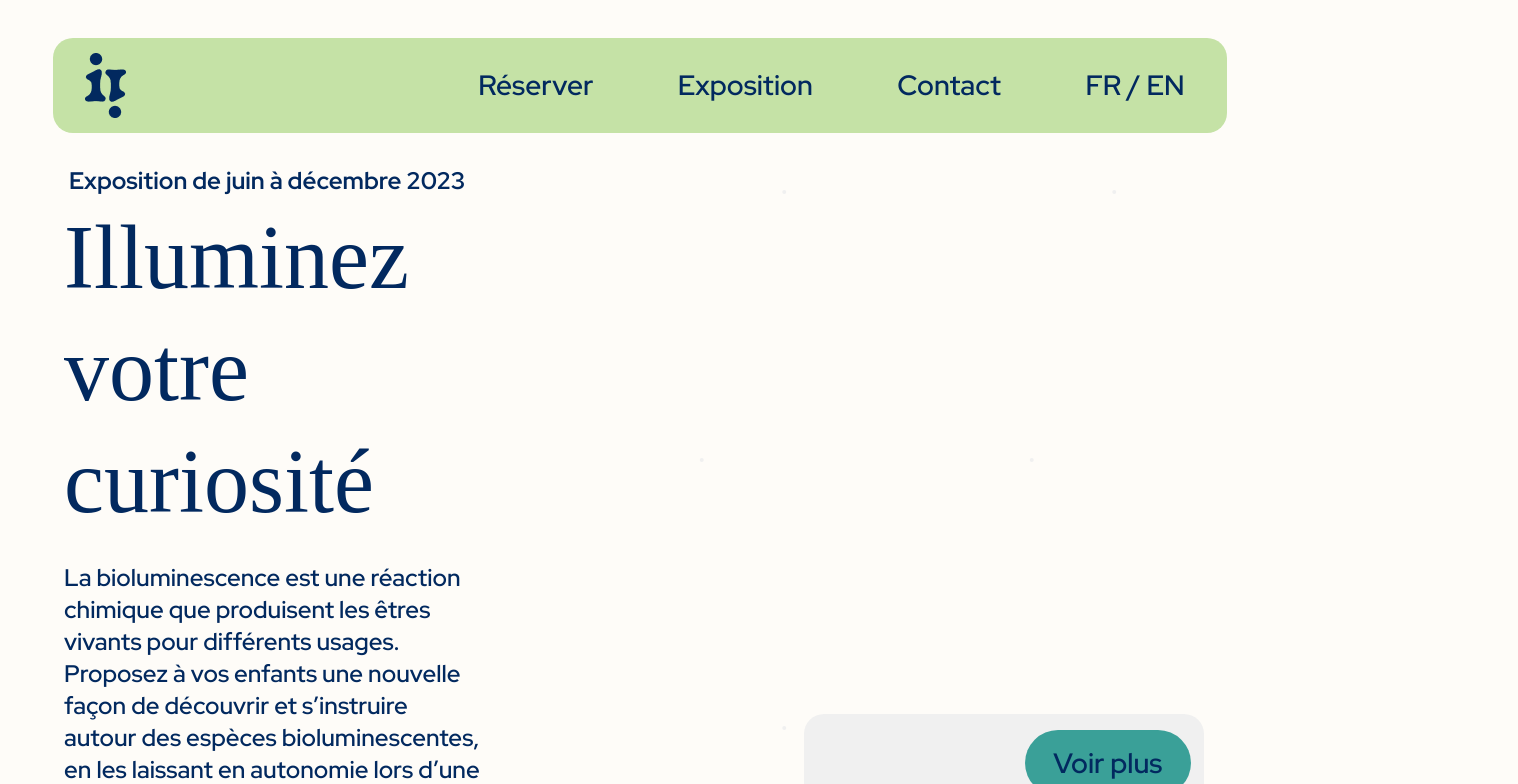
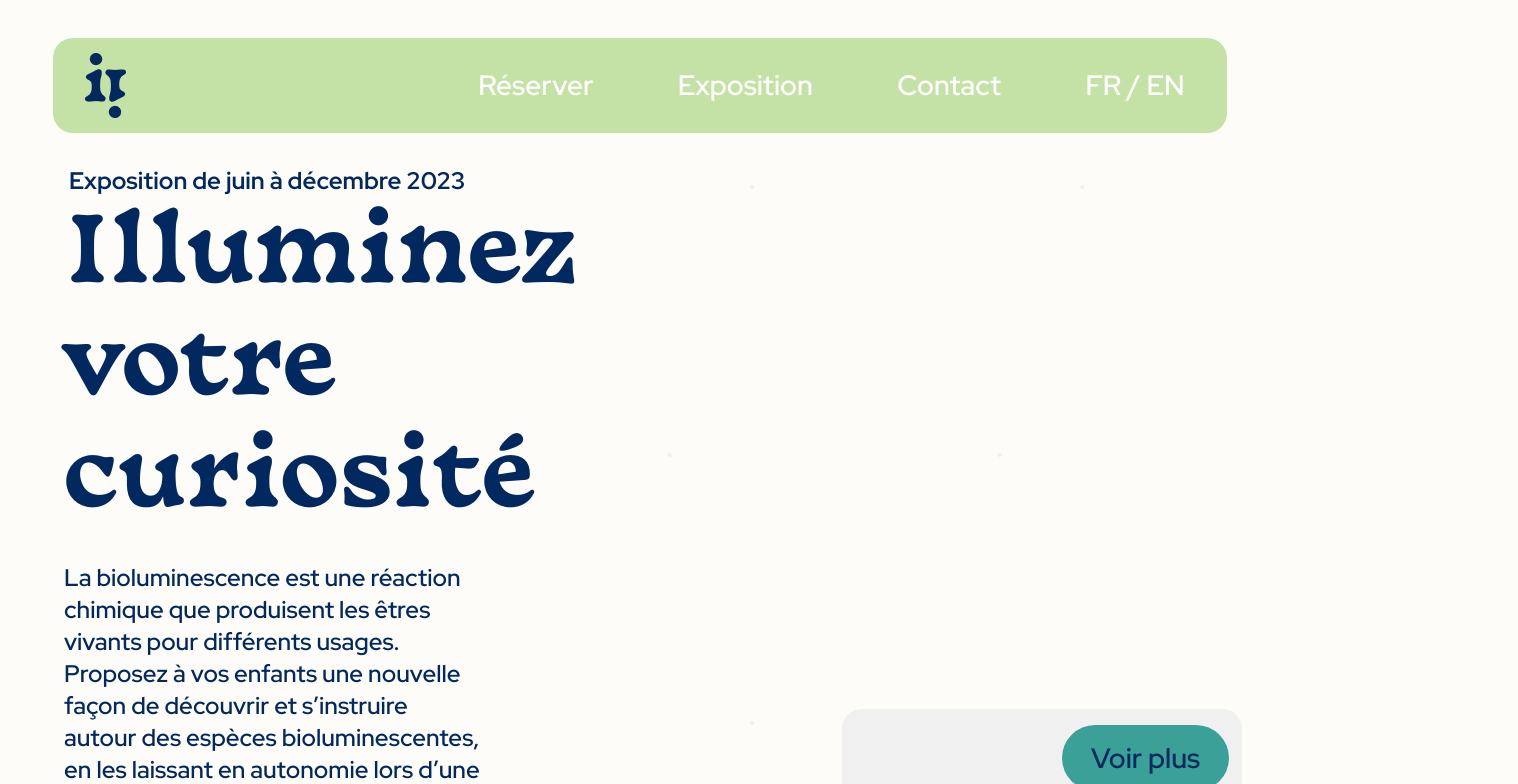
Before and after one commit to jo15122002/illuminez_votre_curiosite_site, a Nuxt app: page / in a window 1280 px wide. Shown: the top 784 px of the page, 1518 px wide, since content can reach past the window. Built offline with nearby package versions, Linux system fonts and the light colour scheme; no server answers; the database is empty.

Commit message:
Fix responsive

```diff
--- a/components/BookingSection.vue
+++ b/components/BookingSection.vue
@@ -406,7 +406,7 @@ watchEffect(() => {
     width: 100vw;
     margin-right: 0;
     margin-left: 0;
-    height: 150vh;
+    height: 200vh;
   }
   .afternoon {
     width: 50%;
@@ -425,9 +425,14 @@ watchEffect(() => {
   }
 
   .bg-calamar-img {
-    top: -55vh;
+    top: -50%;
     left: -20vw;
     width: 80%;
+    height: 100%;
+  }
+
+  .selected-date-range {
+    font-size: 1.5rem;
   }
 }
 </style>
--- a/components/FishCarouselLine.vue
+++ b/components/FishCarouselLine.vue
@@ -141,5 +141,14 @@ img {
   .seeMore {
     width: 50vw;
   }
+
+  .seeMoreButton {
+    font-size: 1rem;
+  }
+
+  .seeMoreDescription {
+    font-size: 1rem;
+    width: 80%;
+  }
 }
 </style>
--- a/components/navBar.vue
+++ b/components/navBar.vue
@@ -92,11 +92,13 @@ export default {
     display: none;
     align-items: center;
     justify-content: center;
+    z-index: 2;
 }
 
 @media (max-width: 1250px){
   .navbar-items-container{
-    flex-direction: column  ;
+    flex-direction: column;
+    font-size: 2rem;
   }
   .navbar{
     flex-direction: column;
@@ -105,6 +107,12 @@ export default {
     position: absolute;
     left: 0%;
     display: none;
+    z-index: 2;
+    top: 0;
+  }
+
+  .navbar-item {
+    font-size: 1rem;
   }
 
   .small {
--- a/pages/index.vue
+++ b/pages/index.vue
@@ -13,10 +13,10 @@
             <a href="#video" class="button videoButton flex-row">{{ $t('description.button.video') }} &nbsp; <div class="arrowsvg backBlue"></div></a>
           </div>
         </div>
+        <div class="carouselContainer">
+          <FishCarousel class="fishCarousel"></FishCarousel>
+        </div>
       </div>
-    </div>
-    <div class="carouselContainer">
-      <FishCarousel class="fishCarousel"></FishCarousel>
     </div>
   </div>
 
@@ -107,6 +107,14 @@ export default {
 @import url('https://fonts.googleapis.com/css2?family=Montserrat&display=swap');
 
 
+@font-face {
+  font-family: 'Basteleur';
+  src: url('/Basteleur-Bold.ttf');
+  src: url('/Basteleur-Bold.woff');
+  src: url('/Basteleur-Bold.woff2');
+
+}
+
 .full-screen-section {
     display: flex;
     justify-content: center;
@@ -179,6 +187,9 @@ body{
 .carouselContainer{
   width: 54.5%;
   height: 100.5vh;
+  position: absolute;
+  top: 20vh;
+  right: 3vw;
 }
 
 .description{
@@ -206,17 +217,6 @@ body{
   display: flex;
   flex-direction: row;
   justify-content: space-around;
-}
-
-.navbar-item{
-  padding-left: 3.3vw;
-  padding-right: 3.3vw;
-  color: #02295F;
-  text-decoration: none;
-  font-family: 'Red Hat Display';
-  font-weight: 600;
-  font-size: 28px;
-  line-height: 37px;
 }
 
 .flex-column{
@@ -405,6 +405,7 @@ body{
 @media screen and (max-width: 1250px) {
   .description-container{
     width: 90vw;
+    height: max-content;
   }
   .description {
     width: 90vw;
@@ -417,6 +418,8 @@ body{
   .carouselContainer {
     width: 90vw;
     height: 310px;
+    position: relative;
+    top: 5vh;
   }
 }
 </style>
@@ -434,6 +437,7 @@ body{
 
   .content-div{
     flex-direction: column;
+    height: max-content;
   }
 
   .discoverCardContainer{
@@ -450,6 +454,12 @@ body{
     height: 15vh;
     justify-content: center;
   }
+  .content-div h1 {
+    font-size: 3rem;
+  }
 
+  #discover {
+    margin-bottom: 2vh;
+  }
 }
 </style>
```
Also changed, not shown: public/Basteleur-Bold.woff (added), public/Basteleur-Bold.woff2 (added).
